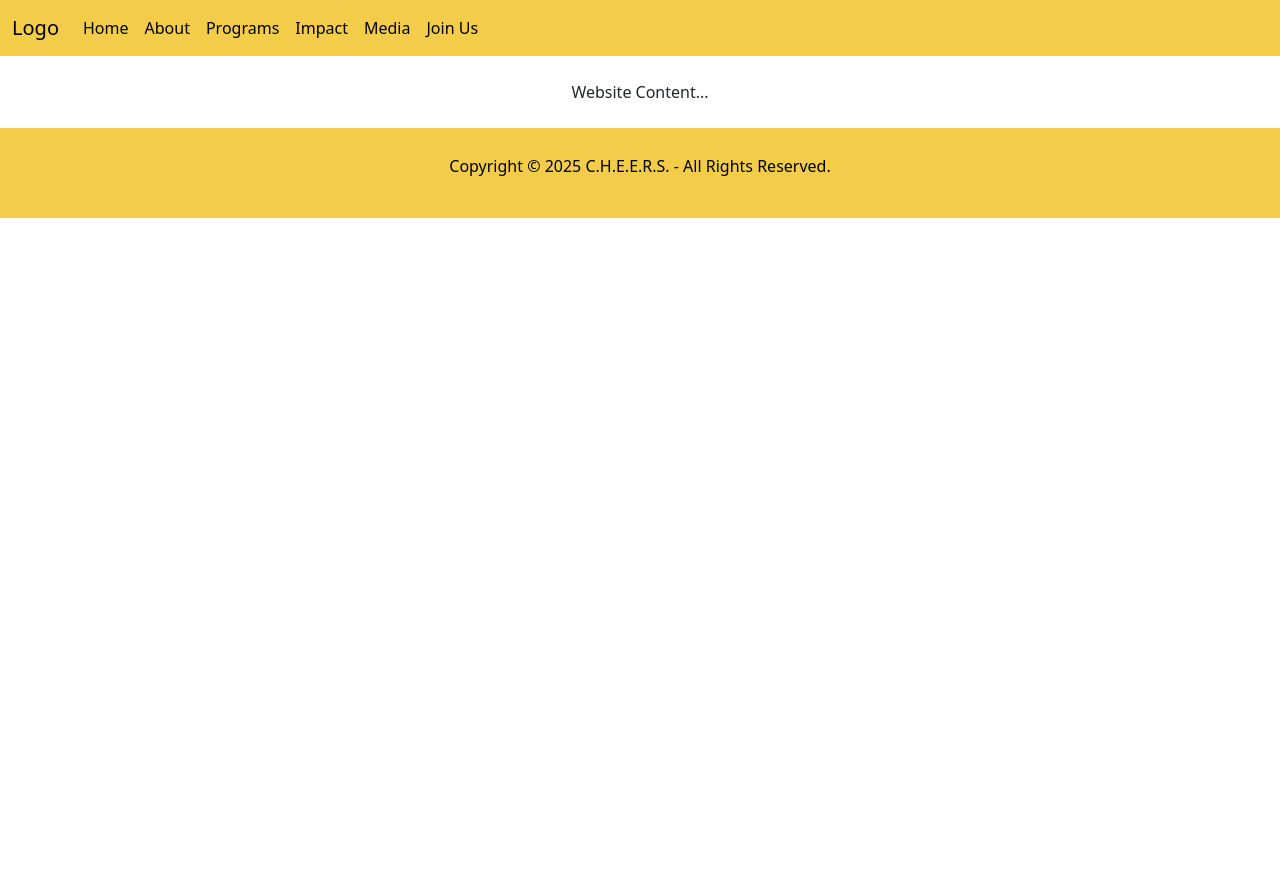
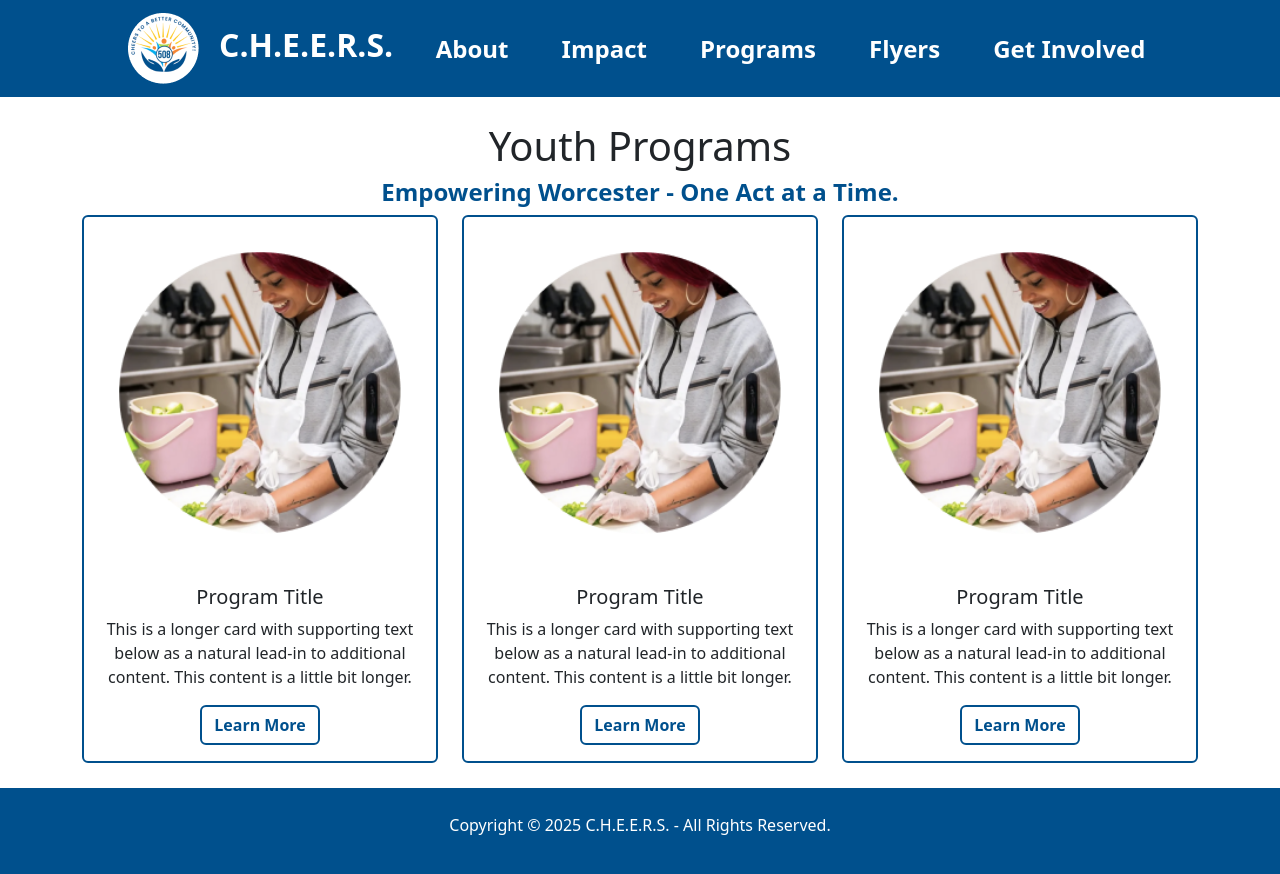
Before and after one commit to MiaKL/508CHEERS, a React (Create React App) app in the folder react-client/: page / in a window 1280 px wide. Shown: the top 874 px of the page. Before the commit the page ends 800 px from the top, so only its background shows below. Built offline with nearby package versions, Linux system fonts and the light colour scheme.

Commit message:
Updated Header and Footer and Added Programs

```diff
--- a/react-client/src/App.css
+++ b/react-client/src/App.css
@@ -55,12 +55,35 @@
     --grey: #C3C3C3;
 }
 
+.btn-outline-primary {
+    color: var(--dark-blue) !important;
+    border-color: var(--dark-blue) !important;
+    border-width: 2px !important;
+    font-weight: bold !important;
+}
+
+.btn-outline-primary:hover {
+    background-color: var(--dark-blue) !important;
+    color: var(--white) !important;
+}
+
+.page {
+    margin: 25px;
+}
+
 .nav-custom {
-    background-color: var(--gold);
+    background-color: var(--dark-blue);
 }
 
 .nav-custom .navbar-brand, .nav-custom .nav-link{
-    color: var(--black);
+    color: var(--white);
+    font-size: x-large;
+    font-weight: bold;
+}
+
+#header_section img {
+    padding-left: 20px;
+    padding-right: 20px;
 }
 
 footer {
@@ -68,6 +91,25 @@ footer {
     height: 90px;
     padding-top: 2%;
     text-align: center;
-    background-color: var(--gold);
-    color: var(--black);
+    background-color: var(--dark-blue);
+    color: var(--white);
 }
+
+h1 {
+    font-weight: bold;
+}
+
+.blue_bold {
+    color: var(--dark-blue);
+    font-weight: bold;
+}
+
+.program_card img {
+    width: auto;
+    padding: 10%;
+}
+
+.program_card {
+    border-color: var(--dark-blue) !important;
+    border-width: 2px !important;
+}
--- a/react-client/src/App.js
+++ b/react-client/src/App.js
@@ -1,16 +1,15 @@
 import './App.css';
 import 'bootstrap/dist/css/bootstrap.min.css'
-import Heading from "./component/Header";
+import Heading from './component/Header';
 import Footer from './component/Footer';
+import Programs from './component/Programs';
 
 function App() {
     return (
         <div className="App">
             <div>
                 <Heading/>
-                <br/>
-                <div>Website Content...</div>
-                <br/>
+                <Programs/>
                 <Footer/>
             </div>
         </div>
--- a/react-client/src/component/Header.jsx
+++ b/react-client/src/component/Header.jsx
@@ -4,15 +4,17 @@ function Heading() {
     return (
         <section id="header_section">
             <nav className="navbar navbar-expand-lg nav-custom">
-                <div className="container-fluid">
-                    <div className="navbar-nav">
-                        <a className="navbar-brand" href="/">Logo</a>
-                        <a className="nav-link" href="/">Home</a>
+                <div className="container-fluid" style={{width: "85%"}}>
+                    <a className="navbar-brand" style={{fontSize: "xx-large"}} href="/">
+                        <img src="images/Logo.png" alt=""/>
+                        C.H.E.E.R.S.
+                    </a>
+                    <div className="navbar-nav align-items-center w-100 justify-content-around">
                         <a className="nav-link" href="/">About</a>
+                        <a className="nav-link" href="/">Impact</a>
                         <a className="nav-link" href="/">Programs</a>
-                        <a className="nav-link" href="/">Impact</a>
-                        <a className="nav-link" href="/">Media</a>
-                        <a className="nav-link" href="/">Join Us</a>
+                        <a className="nav-link" href="/">Flyers</a>
+                        <a className="nav-link" href="/">Get Involved</a>
                     </div>
                 </div>
             </nav>
--- /dev/null
+++ b/react-client/src/component/ProgramCard.jsx
@@ -0,0 +1,17 @@
+import React from "react";
+
+function ProgramCard() {
+    return (
+        <div className="card program_card">
+            <img className="card-img-top" src="images/Program_Image.png" alt="Program"/>
+            <div className="card-body">
+                <h5 className="card-title">Program Title</h5>
+                <p className="card-text">This is a longer card with supporting text below as a natural lead-in to
+                    additional content. This content is a little bit longer.</p>
+                <button type="button" className="btn btn-outline-primary">Learn More</button>
+            </div>
+        </div>
+    );
+}
+
+export default ProgramCard;
--- /dev/null
+++ b/react-client/src/component/Programs.jsx
@@ -0,0 +1,20 @@
+import React from "react";
+import ProgramCard from "./ProgramCard";
+
+function Programs() {
+    return (
+        <section id="programs_section" className="page">
+            <h1>Youth Programs</h1>
+            <h4 className="blue_bold">Empowering Worcester - One Act at a Time.</h4>
+            <div className="container">
+                <div className="row">
+                    <div className="col-4"><ProgramCard/></div>
+                    <div className="col-4"><ProgramCard/></div>
+                    <div className="col-4"><ProgramCard/></div>
+                </div>
+            </div>
+        </section>
+    );
+}
+
+export default Programs;
```
Also changed, not shown: react-client/public/images/Logo.png (added), react-client/public/images/Program_Image.png (added).
